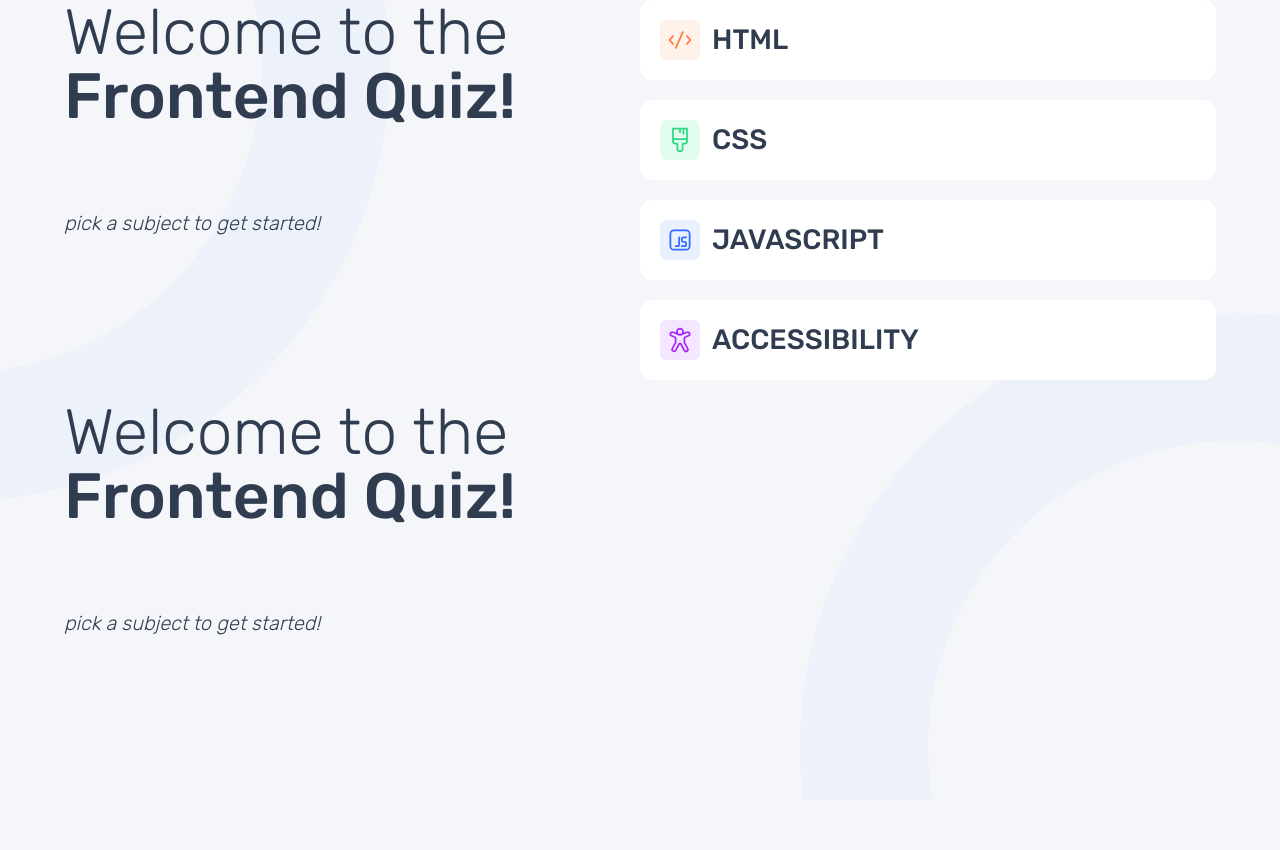
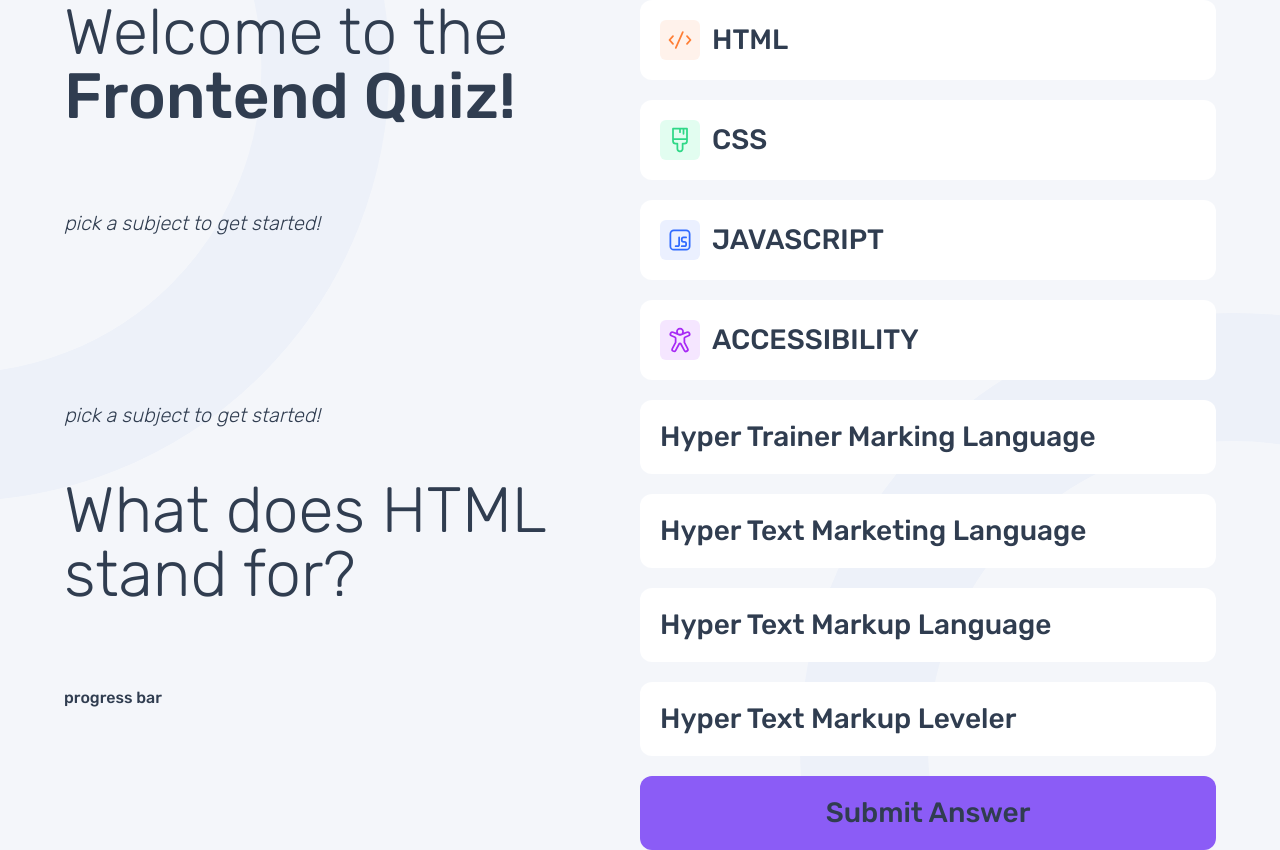
Before and after one commit to sphnikola/quiz-app, a React (Vite) app: page / in a window 1280 px wide. Before the commit the page ends 800 px from the top, so only its background shows below. Built offline with nearby package versions, Linux system fonts and the light colour scheme.

Commit message:
List out the answers and question and check if selected answer is correct

```diff
--- a/package.json
+++ b/package.json
@@ -12,7 +12,8 @@
   "dependencies": {
     "react": "^18.2.0",
     "react-dom": "^18.2.0",
-    "react-router-dom": "^6.21.1"
+    "react-router-dom": "^6.21.1",
+    "react-uuid": "^2.0.0"
   },
   "devDependencies": {
     "@types/react": "^18.2.37",
--- a/src/pages/Html.jsx
+++ b/src/pages/Html.jsx
@@ -1,21 +1,71 @@
 import { quiz } from "../data/quiz";
 import { useState } from "react";
+import uuid from "react-uuid";
 
 export function Html() {
+  const [questionsLength, setQuestionsLength] = useState();
+  const [currentQuestion, setCurrentQuestion] = useState(0);
+  const [choiceMade, setChoiceMade] = useState();
+  const [selectColor, setSelectColor] = useState(false);
   const result = quiz.flatMap(({ quizzes }) => quizzes);
+  //console.log(result[0].questions.length);
+  //  console.log(result);
+  //console.log(result[0].questions[0].options);
+  // const choice = (e) => {
+  //   console.log(e.target.innerText);
+  //   if(e.target.innerText === result[0].questions[0].answer){
 
-  console.log(result[0].questions[0].question);
+  //   }
+  // };
 
+  const checkAnswer = (e) => {
+    // console.log(e.target.innerText);
+    const choice = e.target.innerText;
+    setChoiceMade(choice);
+  };
+  console.log(choiceMade);
+
+  const handleClick = () => {
+    if (choiceMade === result[0].questions[currentQuestion].answer) {
+      setCurrentQuestion(currentQuestion + 1);
+    }
+  };
+
+  const listItems = result[0].questions[currentQuestion].options.map((item) => (
+    <li key={uuid()} value={item} className="mb-5">
+      <button
+        onClick={checkAnswer}
+        className="flex gap-x-3  w-full items-center text-[18px] bg-link-bg
+        font-normal p-5  rounded-xl md:text-[28px]  md:leading-[34px]"
+      >
+        {item}
+      </button>
+    </li>
+  ));
   return (
     <>
+      <section className="flex flex-col">
+        <div className="flex flex-col-reverse">
+          <h1 className=" text-[40px] leading-[40px] md:text-[64px] md:leading-[64px]   font-thin mb-8 md:mb-5 lg:mb-20">
+            {result[0].questions[currentQuestion].question}
+          </h1>
+          <p className="text-[14px] leading-[21px] italic font-light mb-12 md:text-[20px] md:leading-[30px]">
+            pick a subject to get started!
+          </p>
+        </div>
+        <div>
+          <p>progress bar</p>
+        </div>
+      </section>
       <section>
-        <h1 className=" text-[40px] leading-[40px] md:text-[64px] md:leading-[64px]   font-thin mb-8 md:mb-5 lg:mb-20">
-          Welcome to the
-          <br /> <span className="font-medium">Frontend Quiz!</span>{" "}
-        </h1>
-        <p className="text-[14px] leading-[21px] italic font-light mb-12 md:text-[20px] md:leading-[30px]">
-          pick a subject to get started!
-        </p>
+        <ol type="A">{listItems}</ol>
+        <button
+          onClick={handleClick}
+          className=" w-full text-[18px] bg-violet-500 font-normal p-5
+          rounded-xl md:text-[28px] md:leading-[34px]"
+        >
+          Submit Answer
+        </button>
       </section>
     </>
   );
```
Also changed, not shown: 1 other file (tests, documents, lock files or other folders).
